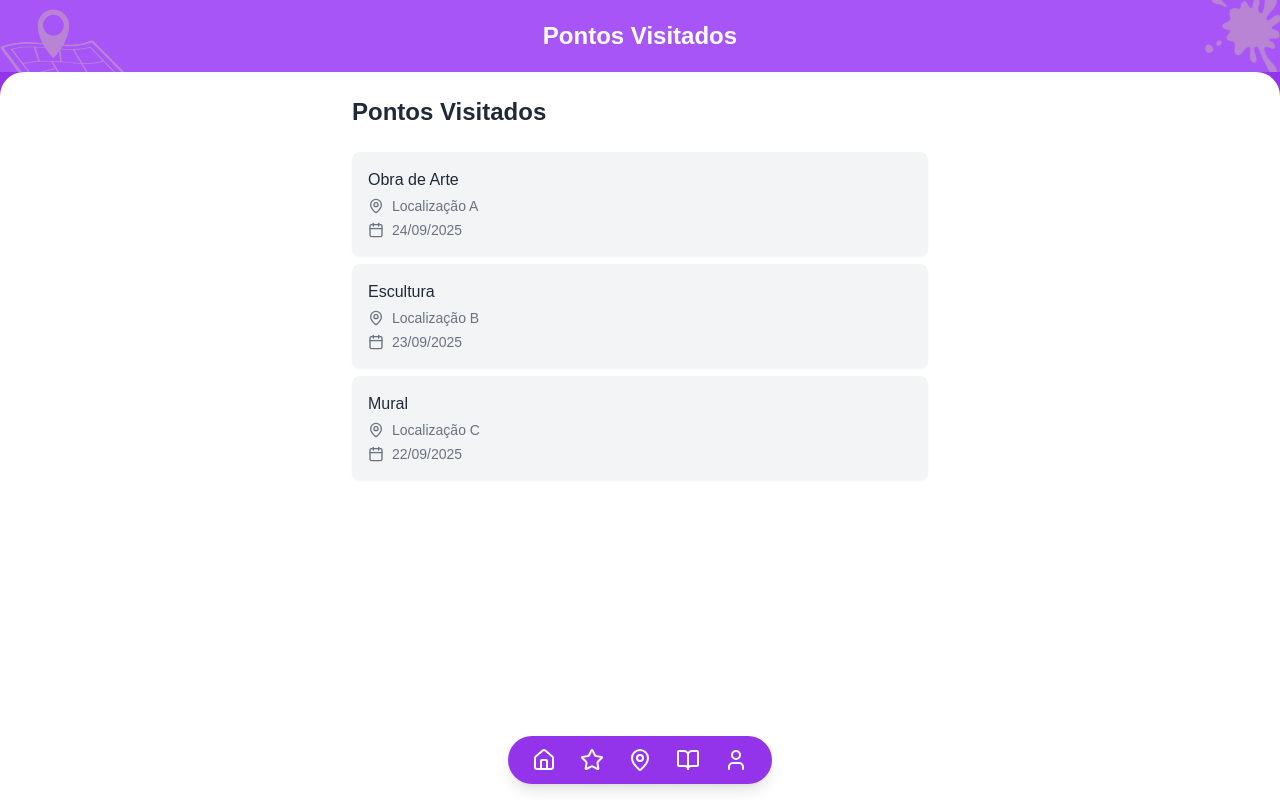
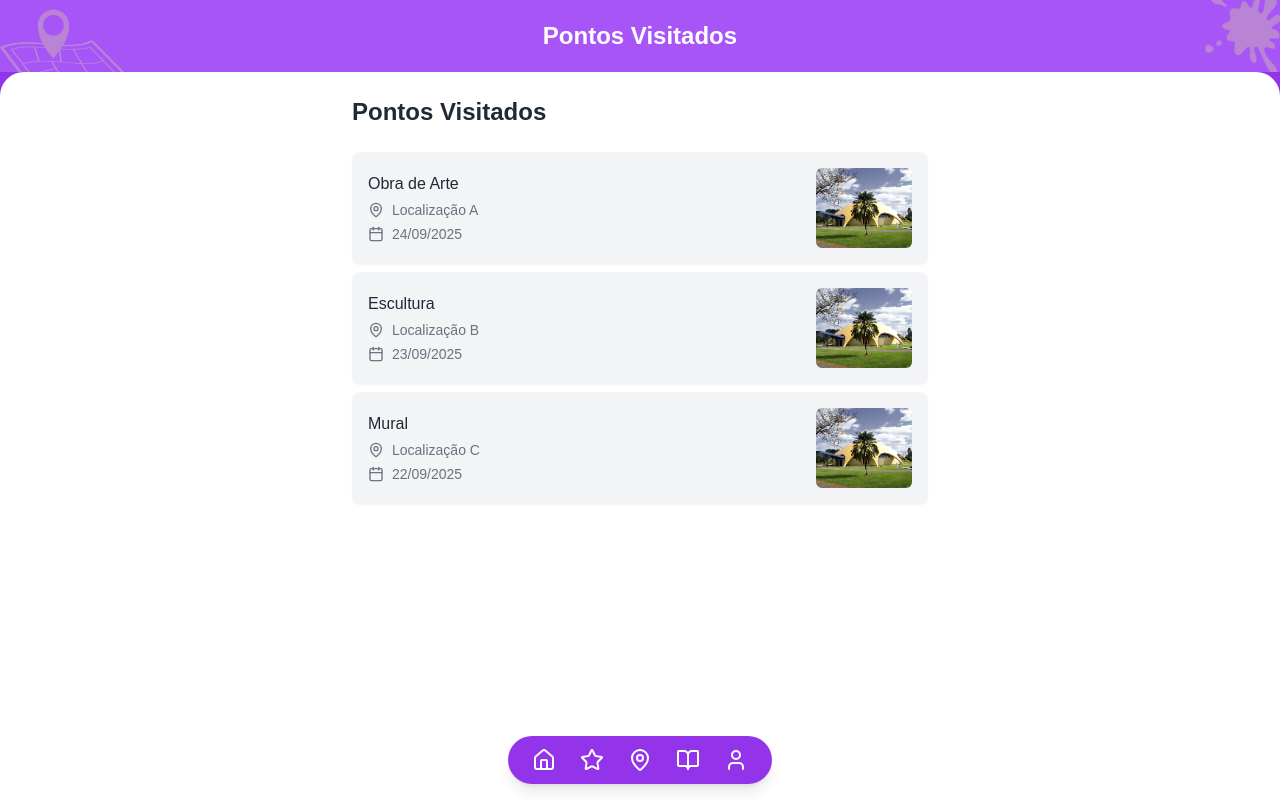
Before and after one commit to elc1074/trajeto-cultural-frontend, a React (Vite) app: page /pontos-visitados in a window 1280 px wide. Built offline with nearby package versions, Linux system fonts and the light colour scheme; no server answers.

Commit message:
fix: add image

```diff
--- a/src/pages/PontosVisitados.jsx
+++ b/src/pages/PontosVisitados.jsx
@@ -2,6 +2,8 @@ import { useState, useEffect } from "react";
 import { Header } from "@/components/containers/Header";
 import { BottomNav } from "@/components/containers/BottomNav";
 import { MapPin, Calendar } from "lucide-react";
+
+import planetarioImage from "../assets/planetario.png";
 
 const PontoVisitadoItem = ({ title, date, location }) => {
   return (
@@ -17,6 +19,11 @@ const PontoVisitadoItem = ({ title, date, location }) => {
           <span>{date}</span>
         </div>
       </div>
+      <img
+        src={planetarioImage}
+        alt="Imagem do Ponto Visitado"
+        className="h-20 w-24 object-cover rounded-md ml-4"
+      />
     </div>
   );
 };
```
